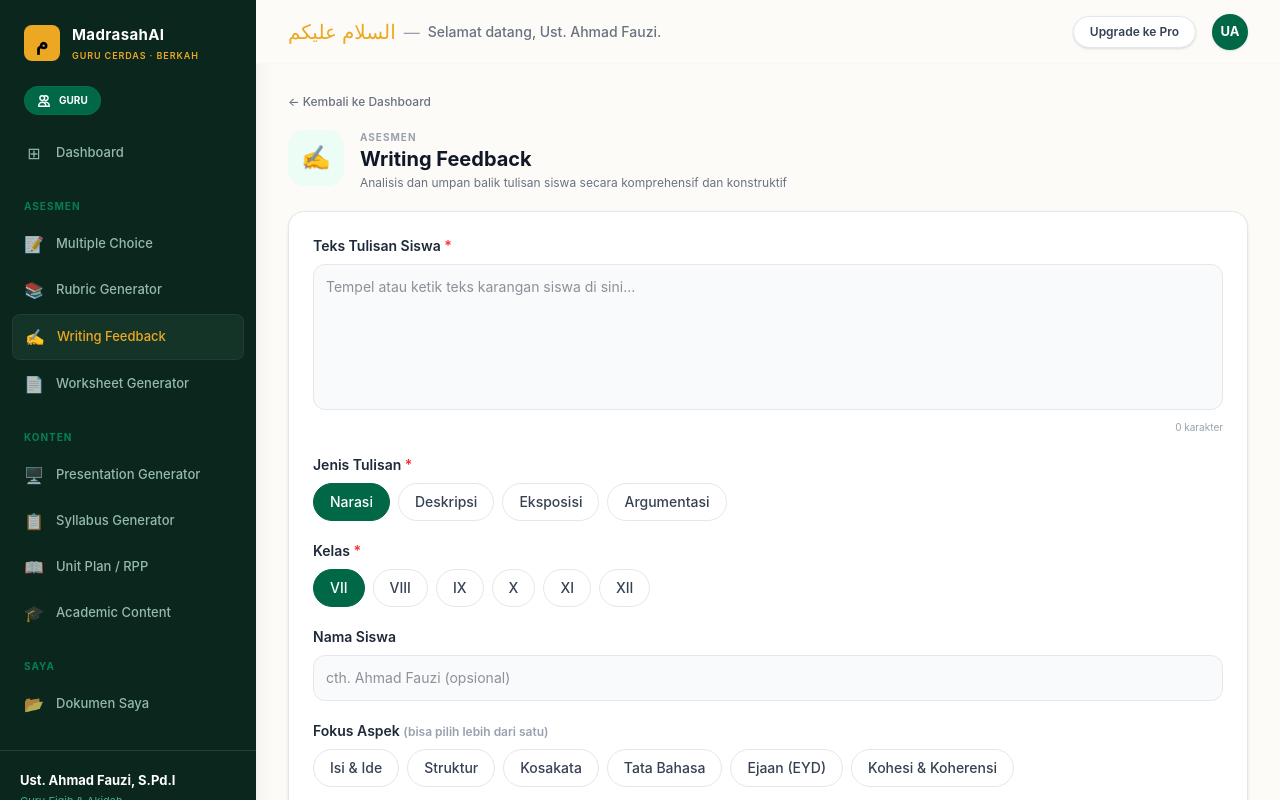
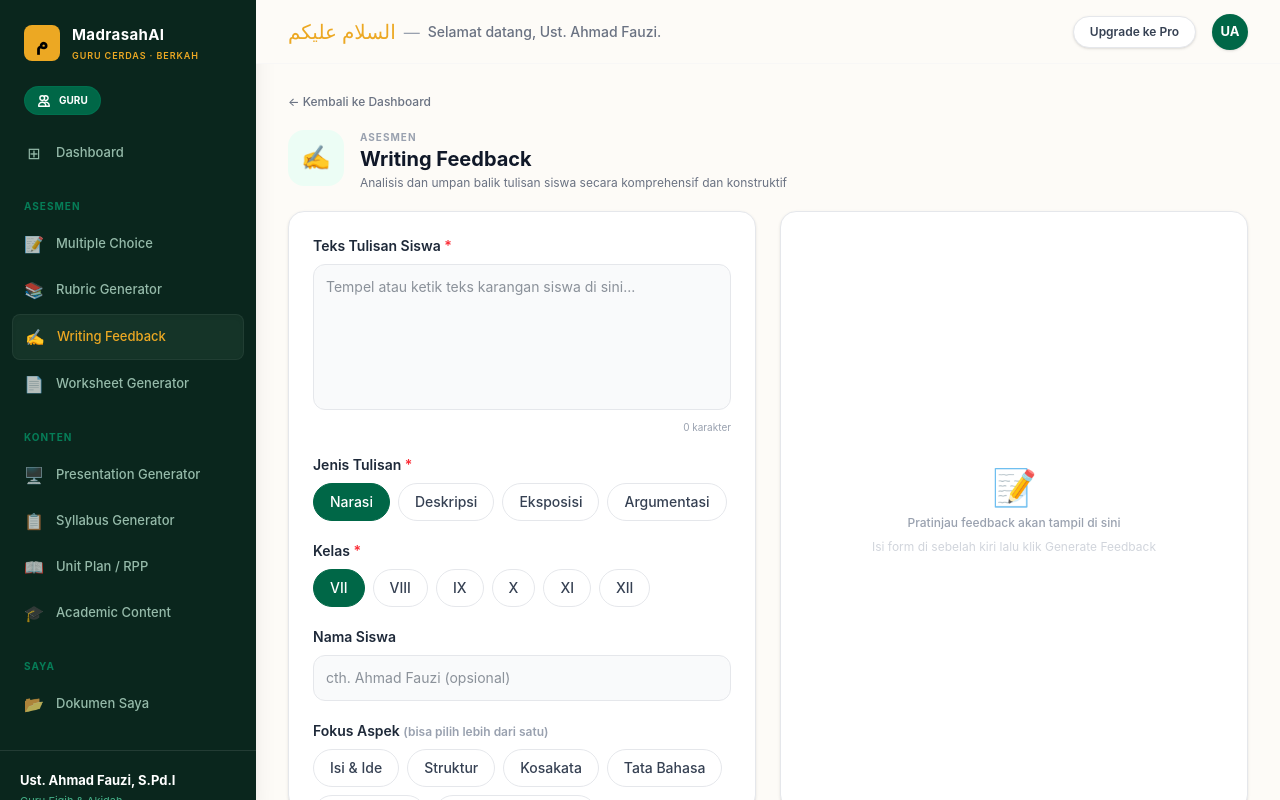
Before and after one commit to sanddyyaure14/project_madrasah, a Next.js app in the folder frontend-web/: page /dashboard/guru/tools/writing-feedback in a window 1280 px wide. Built offline with nearby package versions, Linux system fonts and the light colour scheme.

Commit message:
revisi layout form dan preview + tambah scrolling

```diff
--- a/frontend-web/src/app/dashboard/guru/tools/worksheet-generator/page.js
+++ b/frontend-web/src/app/dashboard/guru/tools/worksheet-generator/page.js
@@ -3,9 +3,7 @@ import { useState } from "react";
 import Link from "next/link";
 
 const KELAS_OPTIONS = ['VII', 'VIII', 'IX', 'X', 'XI', 'XII'];
-
 const TIPE_OPTIONS = ['pilihan ganda', 'isian', 'esai', 'praktik', 'observasi'];
-
 const MAPEL_SUGGESTIONS = ['Akidah Akhlak', 'Al-Qur\'an Hadis', 'Fiqih', 'SKI', 'Bahasa Arab', 'Matematika', 'IPA', 'IPS', 'Bahasa Indonesia'];
 
 export default function WorksheetGeneratorPage() {
@@ -109,9 +107,13 @@ export default function WorksheetGeneratorPage() {
         </div>
       </div>
 
-      <div className="grid grid-cols-1 lg:grid-cols-12 gap-6">
-        {/* ===== FORM ===== */}
-        <form onSubmit={handleGenerate} className="lg:col-span-5 bg-white rounded-2xl border border-gray-200 shadow-sm p-6 space-y-5 h-fit">
+      {/* ===== GRID: FORM + PREVIEW ===== */}
+      <div className="grid grid-cols-1 lg:grid-cols-2 gap-6 items-start">
+
+        {/* ===== FORM (fixed height sama dengan preview, tidak scroll) ===== */}
+        <div className="bg-white rounded-2xl border border-gray-200 shadow-sm overflow-hidden flex flex-col" style={{ height: 'calc(100vh - 200px)' }}>
+          <div className="flex-1 overflow-y-auto">
+            <form onSubmit={handleGenerate} className="p-6 space-y-5">
 
               {/* Mata pelajaran */}
               <div>
@@ -188,7 +190,7 @@ export default function WorksheetGeneratorPage() {
                 <p className="text-xs text-emerald-600 italic mt-1.5">Terpilih: {tipeSelected.join(', ')}</p>
               </div>
 
-          {/* Tujuan pembelajaran (opsional) */}
+              {/* Tujuan pembelajaran */}
               <div>
                 <label className="block text-sm font-semibold text-gray-800 mb-2">Tujuan Pembelajaran <span className="text-xs text-gray-400">(opsional)</span></label>
                 <textarea
@@ -216,13 +218,15 @@ export default function WorksheetGeneratorPage() {
                 ) : <>🛠️ Generate LKS</>}
               </button>
             </form>
+          </div>
+        </div>
 
         {/* ===== PREVIEW ===== */}
-        <div className="lg:col-span-7 bg-white rounded-2xl border border-gray-200 shadow-sm overflow-hidden">
+        <div className="bg-white rounded-2xl border border-gray-200 shadow-sm overflow-hidden flex flex-col" style={{ height: 'calc(100vh - 200px)' }}>
           {lks ? (
-            <div className="h-full flex flex-col">
-              {/* Toolbar */}
-              <div className="flex items-center justify-between px-5 py-3 border-b border-gray-100 bg-gray-50">
+            <>
+              {/* Toolbar — fixed, tidak ikut scroll */}
+              <div className="flex items-center justify-between px-5 py-3 border-b border-gray-100 bg-gray-50 shrink-0">
                 <p className="text-xs font-semibold text-gray-600">Pratinjau LKS</p>
                 <div className="flex gap-2">
                   <button type="button" onClick={handleCetakPDF}
@@ -240,8 +244,8 @@ export default function WorksheetGeneratorPage() {
                 </div>
               </div>
 
-              {/* LKS Content */}
-              <div className="overflow-y-auto flex-1 p-6 space-y-5 text-xs">
+              {/* LKS Content — scrollable */}
+              <div className="flex-1 overflow-y-auto p-6 space-y-5 text-xs">
                 {/* Header LKS */}
                 <div className="text-center border-b-2 border-gray-800 pb-4">
                   <p className="text-[10px] font-bold text-gray-400 uppercase tracking-widest mb-1">Lembar Kerja Siswa (LKS)</p>
@@ -299,15 +303,16 @@ export default function WorksheetGeneratorPage() {
                   </div>
                 ))}
               </div>
-            </div>
+            </>
           ) : (
-            <div className="h-full min-h-72 flex flex-col items-center justify-center text-gray-400 text-xs gap-2 p-8">
+            <div className="flex-1 flex flex-col items-center justify-center text-gray-400 text-xs gap-2 p-8">
               <span className="text-4xl">📋</span>
               <p className="font-medium">Pratinjau LKS akan tampil di sini</p>
               <p className="text-gray-300">Isi form di sebelah kiri lalu klik Generate LKS</p>
             </div>
           )}
         </div>
+
       </div>
     </div>
   );
--- a/frontend-web/src/app/dashboard/guru/tools/writing-feedback/page.js
+++ b/frontend-web/src/app/dashboard/guru/tools/writing-feedback/page.js
@@ -159,7 +159,7 @@ export default function WritingFeedbackPage() {
   }
 
   return (
-    <div className="max-w-5xl mx-auto space-y-5 pb-12">
+    <div className="max-w-6xl mx-auto space-y-5 pb-12">
       <Link href="/" className="inline-flex items-center gap-1.5 text-xs font-medium text-gray-500 hover:text-emerald-700">
         ← Kembali ke Dashboard
       </Link>
@@ -174,9 +174,13 @@ export default function WritingFeedbackPage() {
         </div>
       </div>
 
-      {!result ? (
-        /* ===== FORM ===== */
-        <form onSubmit={handleGenerate} className="bg-white rounded-2xl border border-gray-200 shadow-sm p-6 space-y-5">
+      {/* ===== GRID: FORM + PREVIEW ===== */}
+      <div className="grid grid-cols-1 lg:grid-cols-2 gap-6 items-start">
+
+        {/* ===== FORM (fixed height sama dengan preview, tidak scroll) ===== */}
+        <div className="bg-white rounded-2xl border border-gray-200 shadow-sm overflow-hidden flex flex-col" style={{ height: 'calc(100vh - 200px)' }}>
+          <div className="flex-1 overflow-y-auto">
+            <form onSubmit={handleGenerate} className="p-6 space-y-5">
 
               {/* Teks tulisan */}
               <div>
@@ -281,14 +285,44 @@ export default function WritingFeedbackPage() {
                 ) : <>✨ Generate Feedback</>}
               </button>
             </form>
-      ) : (
-        /* ===== RESULT ===== */
-        <div className="bg-white rounded-2xl border border-gray-200 shadow-sm p-6 space-y-5">
+          </div>
+        </div>
+
+        {/* ===== PREVIEW FEEDBACK ===== */}
+        <div className="bg-white rounded-2xl border border-gray-200 shadow-sm overflow-hidden flex flex-col" style={{ height: 'calc(100vh - 200px)' }}>
+          {result ? (
+            <>
+              {/* Toolbar — sticky di luar scroll */}
+              <div className="flex items-center justify-between px-5 py-3 border-b border-gray-100 bg-gray-50 shrink-0">
+                <p className="text-xs font-semibold text-gray-600">Hasil Umpan Balik</p>
+                <div className="flex gap-2">
+                  <button type="button" onClick={handleCopy}
+                    className="flex items-center gap-1.5 text-xs font-semibold text-emerald-700 bg-white border border-emerald-600 hover:bg-emerald-50 px-3 py-1.5 rounded-lg transition">
+                    {copied ? '✅ Tersalin!' : '📋 Copy'}
+                  </button>
+                  <button type="button"
+                    onClick={() => {
+                      const text = buildShareText(result);
+                      const encoded = encodeURIComponent(text);
+                      window.open(`https://wa.me/?text=${encoded}`, '_blank');
+                    }}
+                    className="flex items-center gap-1.5 text-xs font-semibold text-white bg-[#006747] hover:bg-emerald-800 px-3 py-1.5 rounded-lg transition">
+                    📤 Kirim ke Siswa
+                  </button>
+                  <button type="button" onClick={handleReset}
+                    className="text-xs text-gray-400 hover:text-gray-600 px-2 py-1.5 transition">
+                    ✕ Baru
+                  </button>
+                </div>
+              </div>
+
+              {/* Feedback Content — scrollable */}
+              <div className="flex-1 overflow-y-auto p-6 space-y-5">
 
                 {/* Header skor */}
                 <div className="flex items-start gap-4">
                   <div className="flex-1">
-              <h3 className="text-lg font-bold text-gray-900">Hasil Umpan Balik ✍️</h3>
+                    <h3 className="text-base font-bold text-gray-900">Hasil Umpan Balik ✍️</h3>
                     {result.nama_siswa && result.nama_siswa !== 'Siswa Anonim' && (
                       <p className="text-sm text-gray-500 mt-0.5">{result.nama_siswa} · Kelas {result.tingkat_kelas}</p>
                     )}
@@ -316,30 +350,18 @@ export default function WritingFeedbackPage() {
                     {result.aspek.map((asp, i) => <AspekCard key={i} aspek={asp} index={i} />)}
                   </div>
                 )}
-
-          {/* Action buttons */}
-          <div className="flex gap-2 pt-1">
-            <button type="button" onClick={handleCopy}
-              className="flex-1 flex items-center justify-center gap-1.5 border border-emerald-600 text-emerald-700 font-semibold text-sm py-2.5 rounded-xl hover:bg-emerald-50 transition">
-              {copied ? '✅ Tersalin!' : '📋 Copy'}
-            </button>
-            <button type="button"
-              onClick={() => {
-                const text = buildShareText(result);
-                const encoded = encodeURIComponent(text);
-                window.open(`https://wa.me/?text=${encoded}`, '_blank');
-              }}
-              className="flex-[1.4] flex items-center justify-center gap-1.5 bg-[#006747] text-white font-semibold text-sm py-2.5 rounded-xl hover:bg-emerald-800 transition">
-              📤 Kirim ke Siswa
-            </button>
               </div>
-
-          <button type="button" onClick={handleReset}
-            className="w-full flex items-center justify-center gap-2 text-gray-400 text-sm py-2 hover:text-gray-600 transition">
-            🔄 Buat Feedback Baru
-          </button>
+            </>
+          ) : (
+            <div className="flex-1 flex flex-col items-center justify-center text-gray-400 text-xs gap-2 p-8">
+              <span className="text-4xl">📝</span>
+              <p className="font-medium">Pratinjau feedback akan tampil di sini</p>
+              <p className="text-gray-300">Isi form di sebelah kiri lalu klik Generate Feedback</p>
             </div>
           )}
         </div>
+
+      </div>
+    </div>
   );
 }
```
Lines whose indentation alone changed are shown as unchanged.
